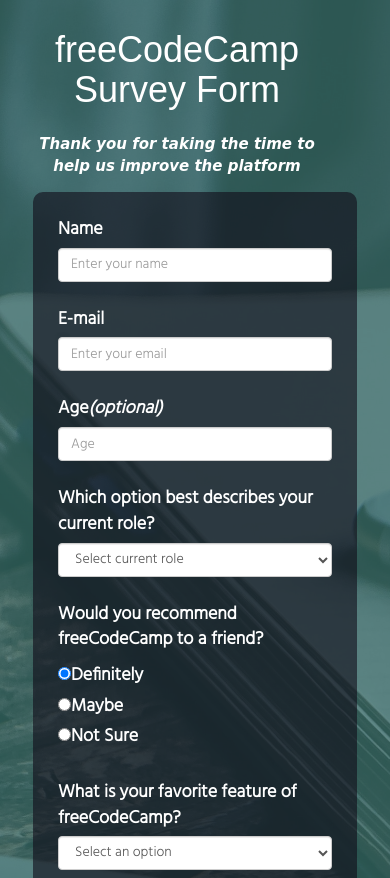
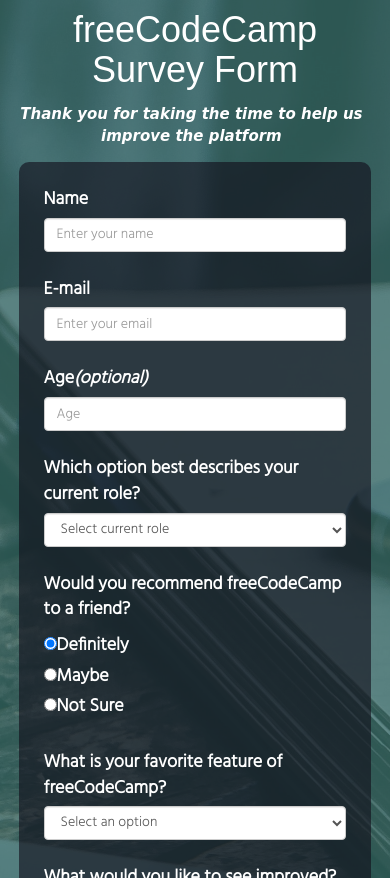
Before and after one commit to Varun-28/Survey-Form, a plain HTML site: page index.html in a window 390 px wide. Shown: the top 878 px of the page. Drawn offline with nearby package versions, Linux system fonts and the light colour scheme; a web font is replaced by a local one.

Commit message:
3rd commit

```diff
--- a/style.css
+++ b/style.css
@@ -10,6 +10,7 @@ body{
     font-family: 'Montserrat Subrayada', sans-serif;
     color: white;
     padding: 10px;
+    margin: auto;
 }
 #description{
     font-family: 'Fondamento', cursive;
@@ -41,6 +42,6 @@ p{
 }
 @media screen and (max-width: 800px) {
   #survey-form, #title, #description {
-    width: 90%; /* The width is 90%, when the viewport is 800px or smaller */
+    width: 98%; /* The width is 90%, when the viewport is 800px or smaller */
   }
 }
```
